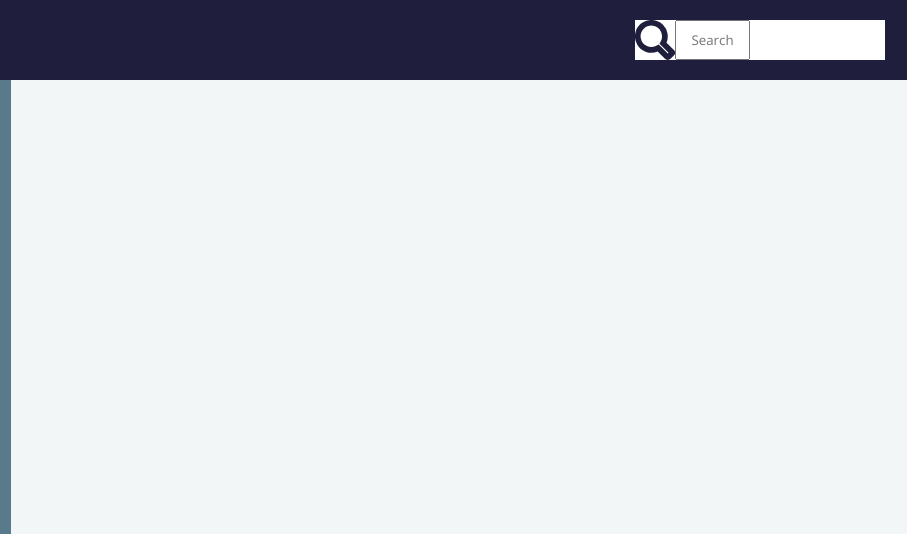
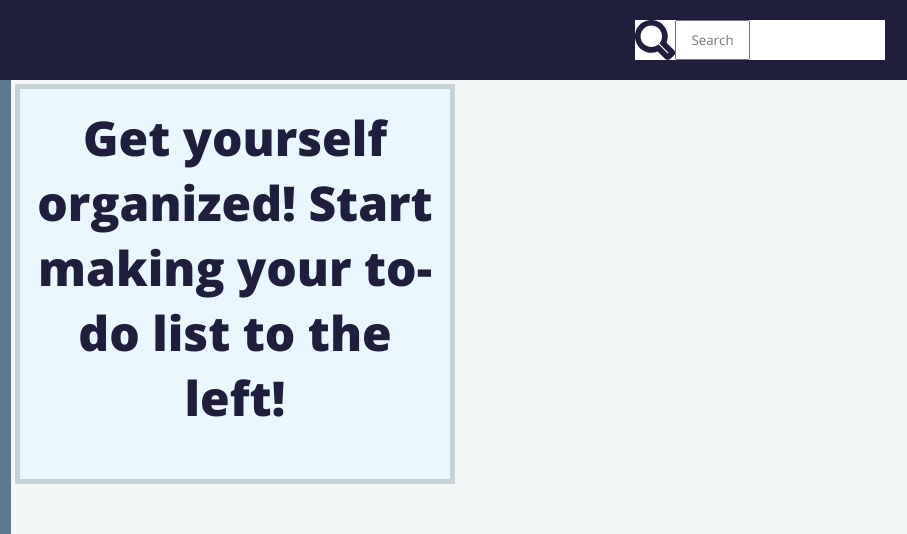
Before and after one commit to slkarsh/check-yo-self, a plain HTML site: page index.html in a window 1280 px wide. Shown: the top 534 px of the page, 373-1280 px from the left. Drawn offline with nearby package versions, Linux system fonts and the light colour scheme.

Commit message:
Add prompt message

```diff
--- a/index.html
+++ b/index.html
@@ -41,6 +41,9 @@
 		</section>
 	</nav>
 		<section class="main__section">
+			<article class="card__prompt">
+				<p class="prompt__message">Get yourself organized! Start making your to-do list to the left!</p>
+			</article>
 	</section>
 	</main>
 </body>
--- a/styles.css
+++ b/styles.css
@@ -256,6 +256,25 @@ li {
 	list-style: none;
 }
 
+.card__prompt {
+	display: inline-block;
+	background-color: #EAF7FF;
+	border: 5px solid #C7D3D8;
+	display: inline-block;
+	margin: 0.25rem;
+	padding: 1rem;
+	width: 100%;
+	height: 50vh;
+}
+
+.prompt__message {
+	color: #1F1F3D;
+	font-weight: bold;
+	text-align: center;
+	margin: auto;
+	font-size: 3rem;
+}
+
 /*.card__footer-urgentimg,
 .card__footer-deleteimg {
 	border: 1px solid red;
```
